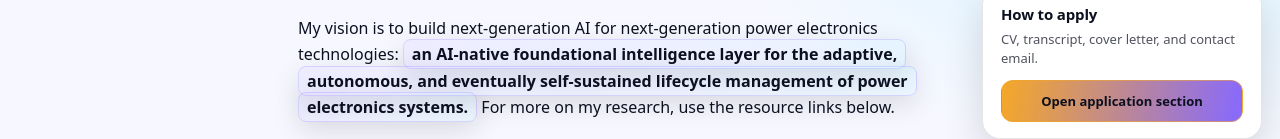
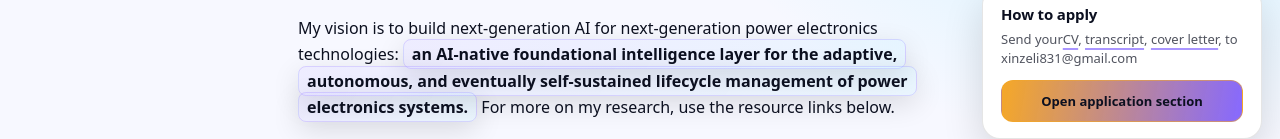
Before and after one commit to XinzeLee/XinzeLee.github.io, a plain HTML site: page hiring.html in a window 1280 px wide. Shown: the part 639-778 px from the top of the page. Drawn offline with Linux system fonts and the light colour scheme.

Commit message:
chore: update format

```diff
--- a/hiring.html
+++ b/hiring.html
@@ -175,14 +175,13 @@
       <section class="hiring-section hiring-section--apply" id="apply" tabindex="-1">
         <h2 class="hiring-h2">How to apply</h2>
         <p>
-          If you share this dream and resonate with this passion, please send your CV, transcript, and cover letter to:
+          If you share this dream and resonate with this passion, please send your <span class="hiring-underline">CV</span>, <span class="hiring-underline">transcript</span>, and <span class="hiring-underline">cover letter</span> to:
         </p>
         <p class="hiring-apply-email">
           <a
             class="btn btn--primary hiring-mailto"
             href="mailto:xinzeli831@gmail.com?subject=PhD%20application%20%E2%80%94%20CV%2C%20transcript%2C%20and%20cover%20letter&amp;body=Please%20attach%20your%20CV%2C%20transcript%2C%20and%20cover%20letter."
           >xinzeli831@gmail.com</a>
-          <span class="muted hiring-copy-hint">Opens your default email app — attach CV, transcript, and cover letter.</span>
         </p>
         <p class="hiring-pull hiring-pull--lg"><strong>Do not hesitate, and do not be shy. You will have fun — and together, we will rock the world!</strong></p>
       </section>
@@ -191,7 +190,7 @@
 
   <aside class="hiring-float-panel" aria-label="Jump to application">
     <div class="hiring-float-panel__title">How to apply</div>
-    <p class="hiring-float-panel__hint">CV, transcript, cover letter, and contact email.</p>
+    <p class="hiring-float-panel__hint">Send your<span class="hiring-underline">CV</span>, <span class="hiring-underline">transcript</span>, <span class="hiring-underline">cover letter</span>, to xinzeli831@gmail.com</p>
     <a class="hiring-float-panel__cta" href="#apply">Open application section</a>
   </aside>
 
```
